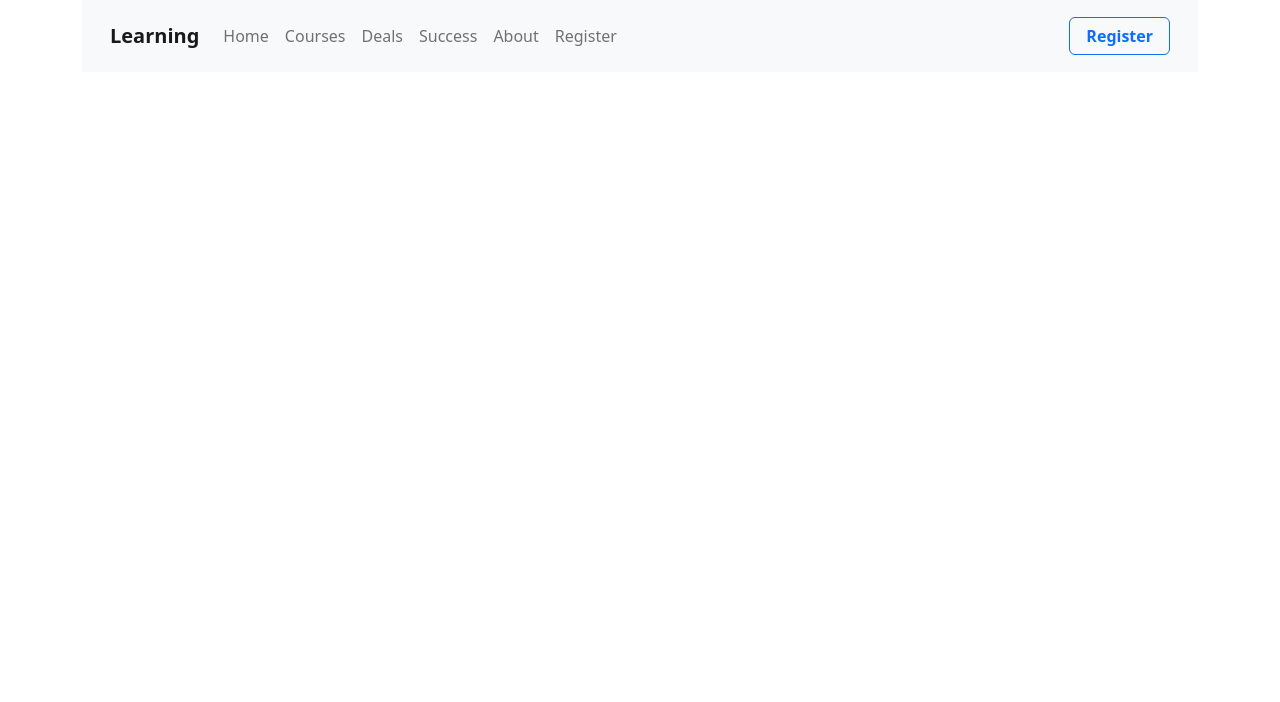
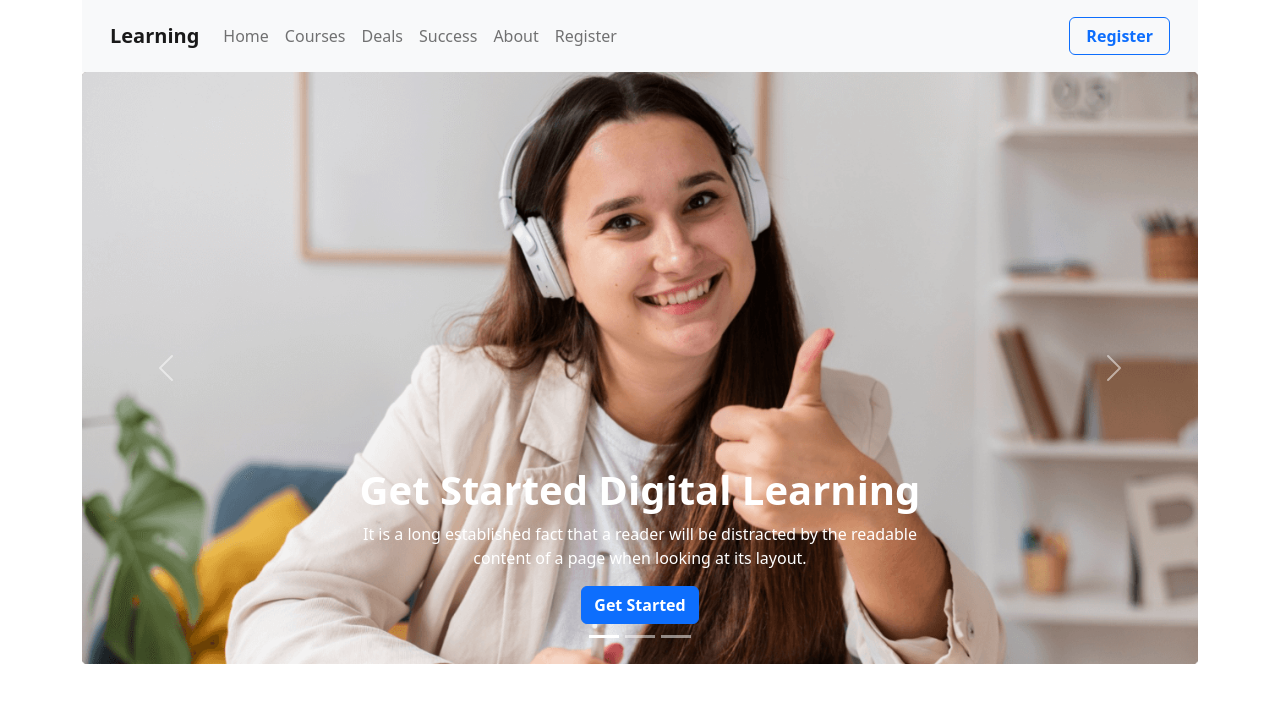
Before and after one commit to rokeya512/assignment_3, a plain HTML site: page index.html in a window 1280 px wide. Drawn offline with nearby package versions, Linux system fonts and the light colour scheme.

Commit message:
added carousel

```diff
--- a/index.html
+++ b/index.html
@@ -50,7 +50,58 @@
                 </div>
             </div>
         </nav>
-
+        <div id="carouselExampleCaptions" class="carousel slide" data-bs-ride="false">
+            <div class="carousel-indicators">
+                <button type="button" data-bs-target="#carouselExampleCaptions" data-bs-slide-to="0" class="active"
+                    aria-current="true" aria-label="Slide 1"></button>
+                <button type="button" data-bs-target="#carouselExampleCaptions" data-bs-slide-to="1"
+                    aria-label="Slide 2"></button>
+                <button type="button" data-bs-target="#carouselExampleCaptions" data-bs-slide-to="2"
+                    aria-label="Slide 3"></button>
+            </div>
+            <div class="carousel-inner ">
+                <div class="carousel-item active">
+                    <img src="images/cover/cover-1.png" class="d-block w-100" alt="...">
+                    <div class="carousel-caption d-none d-md-block">
+                        <h1 class="fw-bold">Get Started Digital
+                            Learning</h1>
+                        <p>It is a long established fact that a reader will be distracted by the readable <br>
+                            content of a page when looking at its layout.</p>
+                        <button class="btn btn-primary fw-bold">Get Started</button>
+                    </div>
+                </div>
+                <div class="carousel-item">
+                    <img src="images/cover/cover-2.jpg" class="d-block w-100" alt="...">
+                    <div class="carousel-caption d-none d-md-block">
+                        <h1 class="fw-bold">Get Started Digital
+                            Learning</h1>
+                        <p>It is a long established fact that a reader will be distracted by the readable <br>
+                            content of a page when looking at its layout.</p>
+                        <button class="btn btn-primary fw-bold">Get Started</button>
+                    </div>
+                </div>
+                <div class="carousel-item">
+                    <img src="images/cover/cover-3.jpg" class="d-block w-100" alt="...">
+                    <div class="carousel-caption d-none d-md-block">
+                        <h1 class="fw-bold">Get Started Digital
+                            Learning</h1>
+                        <p>It is a long established fact that a reader will be distracted by the readable <br>
+                            content of a page when looking at its layout.</p>
+                        <button class="btn btn-primary fw-bold">Get Started</button>
+                    </div>
+                </div>
+            </div>
+            <button class="carousel-control-prev" type="button" data-bs-target="#carouselExampleCaptions"
+                data-bs-slide="prev">
+                <span class="carousel-control-prev-icon" aria-hidden="true"></span>
+                <span class="visually-hidden">Previous</span>
+            </button>
+            <button class="carousel-control-next" type="button" data-bs-target="#carouselExampleCaptions"
+                data-bs-slide="next">
+                <span class="carousel-control-next-icon" aria-hidden="true"></span>
+                <span class="visually-hidden">Next</span>
+            </button>
+        </div>
     </header>
 
     <script src="https://cdn.jsdelivr.net/npm/bootstrap@5.2.0/dist/js/bootstrap.bundle.min.js"
```
